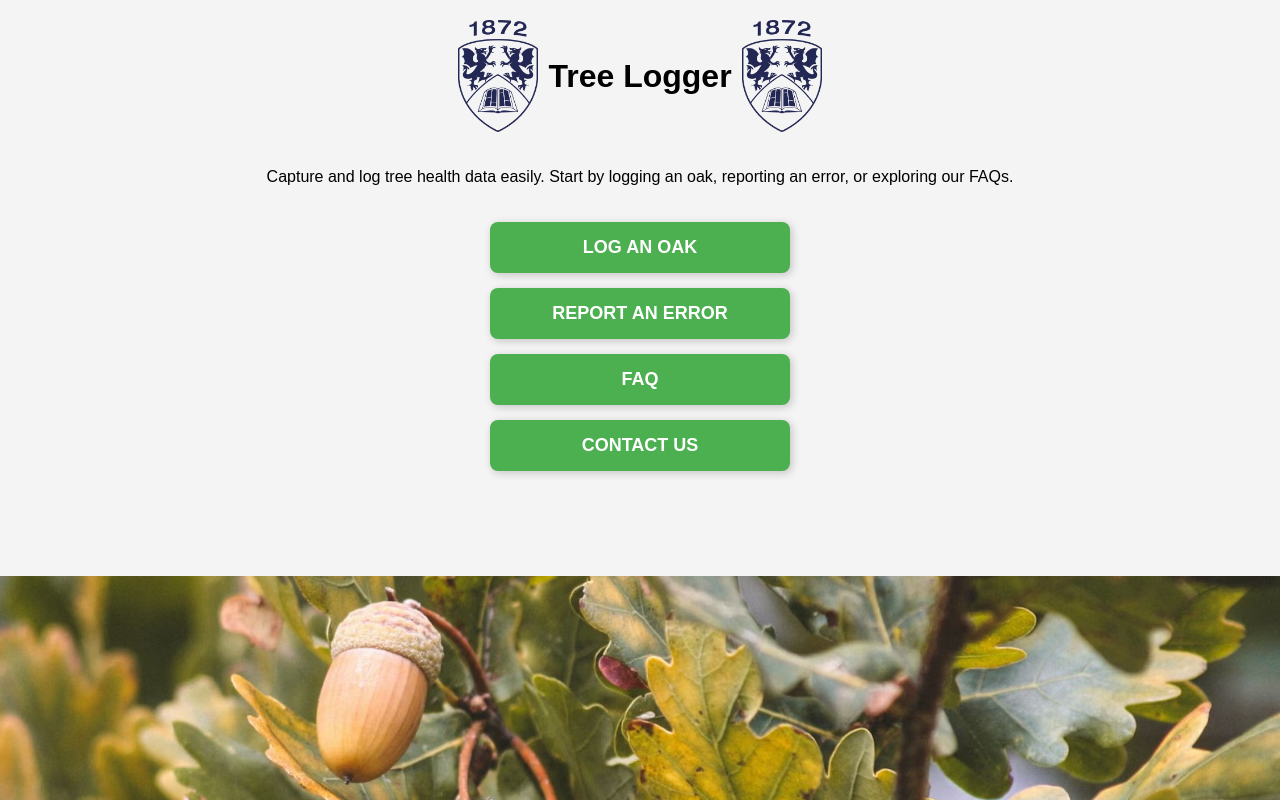
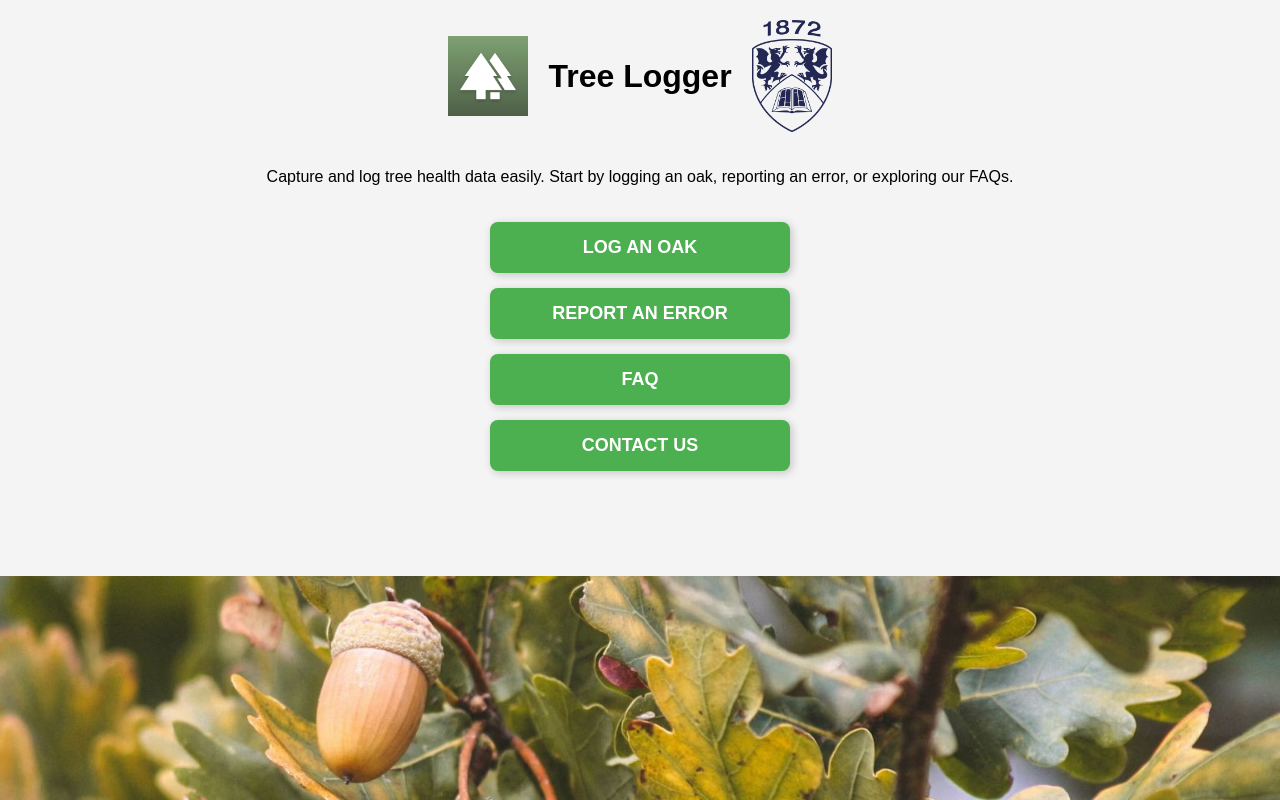
Before and after one commit to RSEjas140/oak_health_pwa, a plain HTML site: page index.html in a window 1280 px wide. Drawn offline with Linux system fonts and the light colour scheme.

```diff
--- a/index.html
+++ b/index.html
@@ -16,7 +16,7 @@
     <!-- Splash Page -->
     <div id="splashPage" class="page active">
         <div id="splashHeader">
-    <img src="graphics/aberlogo.png" alt="Left Logo" class="splash-logo left">
+    <img src="graphics/icons/icon-512.png" alt="Left Logo" class="splash-logo left">
     <h1>Tree Logger</h1>
     <img src="graphics/aberlogo.png" alt="Right Logo" class="splash-logo right">
         </div>
--- a/styles.css
+++ b/styles.css
@@ -34,7 +34,7 @@ html, body {
     display: flex;
     align-items: center;
     justify-content: center;
-    gap: 10px; /* Space between logos and text */
+    gap: 20px; /* Space between logos and text */
     padding: 20px 0;
 }
 
```
